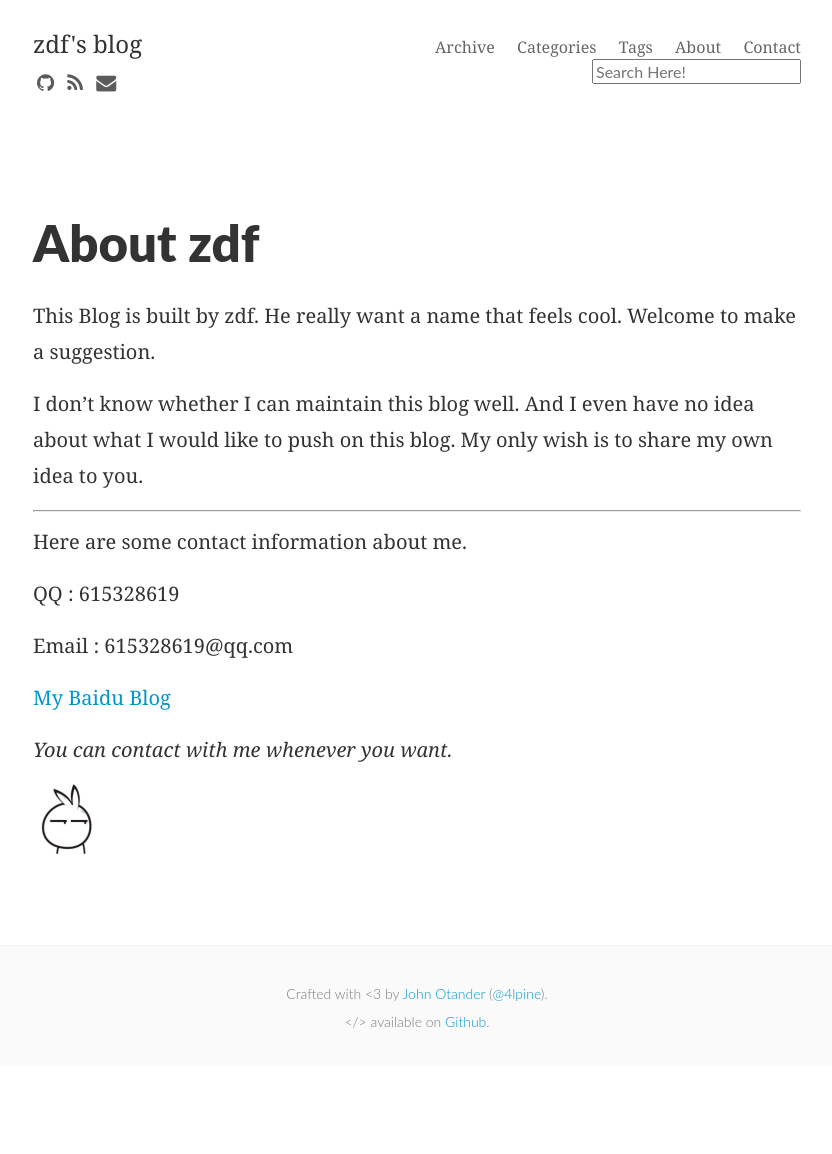
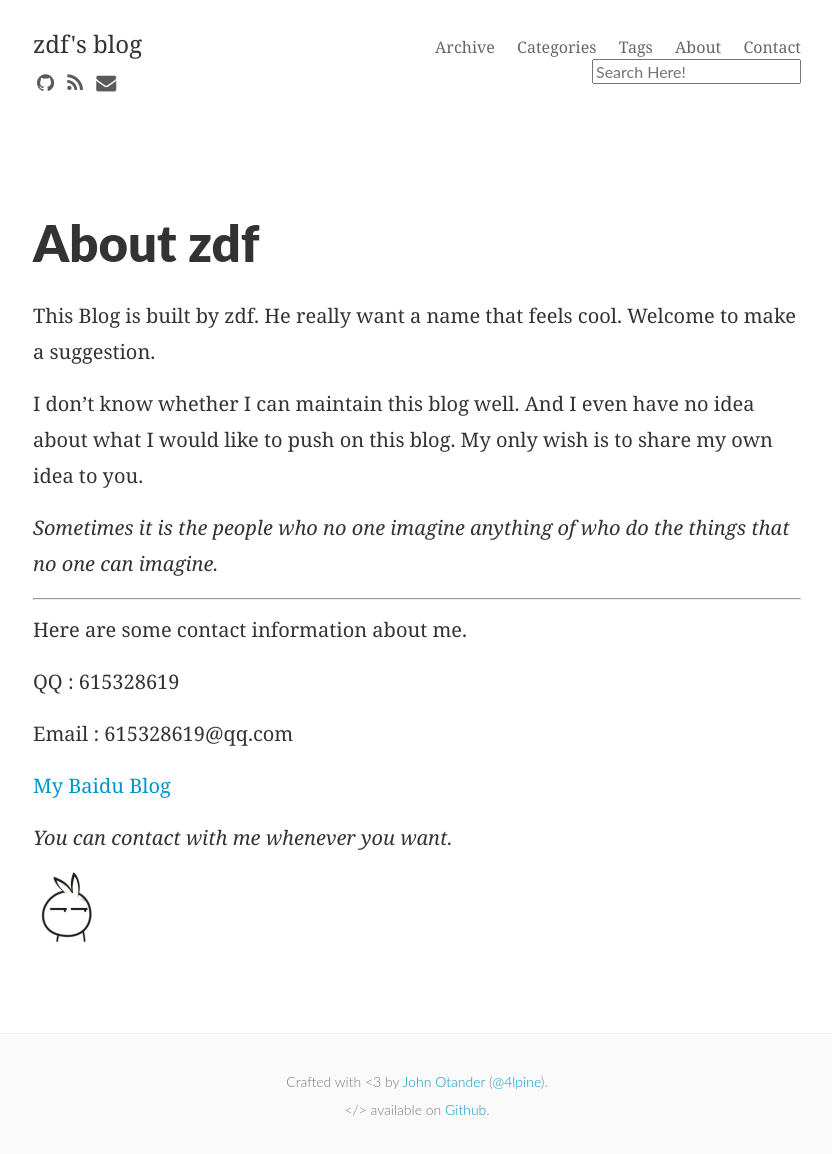
Before and after one commit to zdf1230/zdf1230.github.io, a Jekyll site: the page built from about.md, in a window 1280 px wide. Shown: the whole page, without its empty margins (223-1055 px from the left). Built offline with Jekyll 4.4.1, drawn with Linux system fonts in a browser that asks for light colours; nearby versions of some CDN libraries; some web fonts are replaced; Markdown is read by kramdown in place of the engine named in the settings; comment, search, counter and statistics services are not loaded; before the commit the page ends 1066 px from its top, so only the background shows below that.

Commit message:
AddASentenceToAbout

```diff
--- a/about.md
+++ b/about.md
@@ -7,6 +7,8 @@ permalink: /about/
 This Blog is built by zdf. He really want a name that feels cool. Welcome to make a suggestion.
 
 I don't know whether I can maintain this blog well. And I even have no idea about what I would like to push on this blog. My only wish is to share my own idea to you.
+
+*Sometimes it is the people who no one imagine anything of who do the things that no one can imagine.*
 
 ***
 
```
